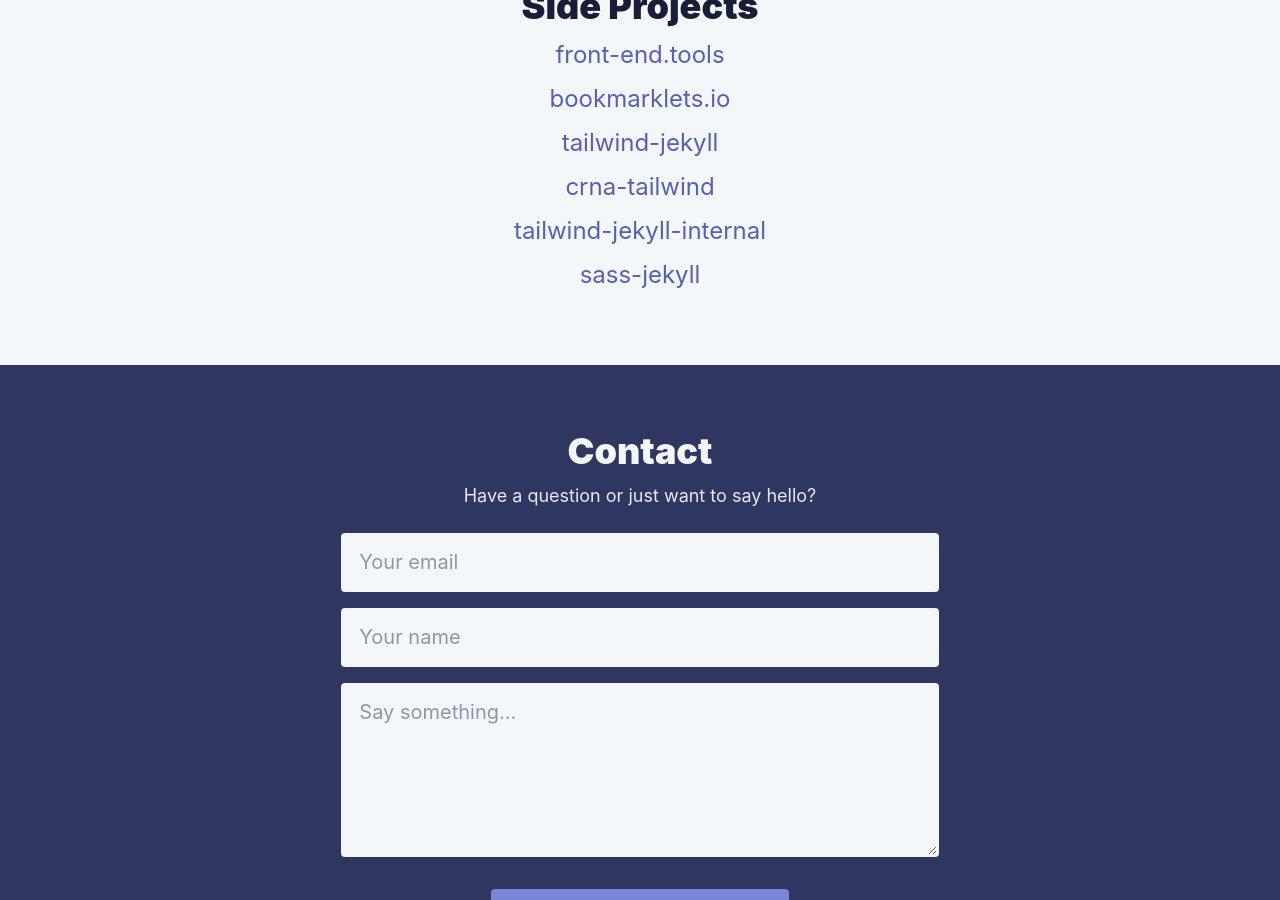
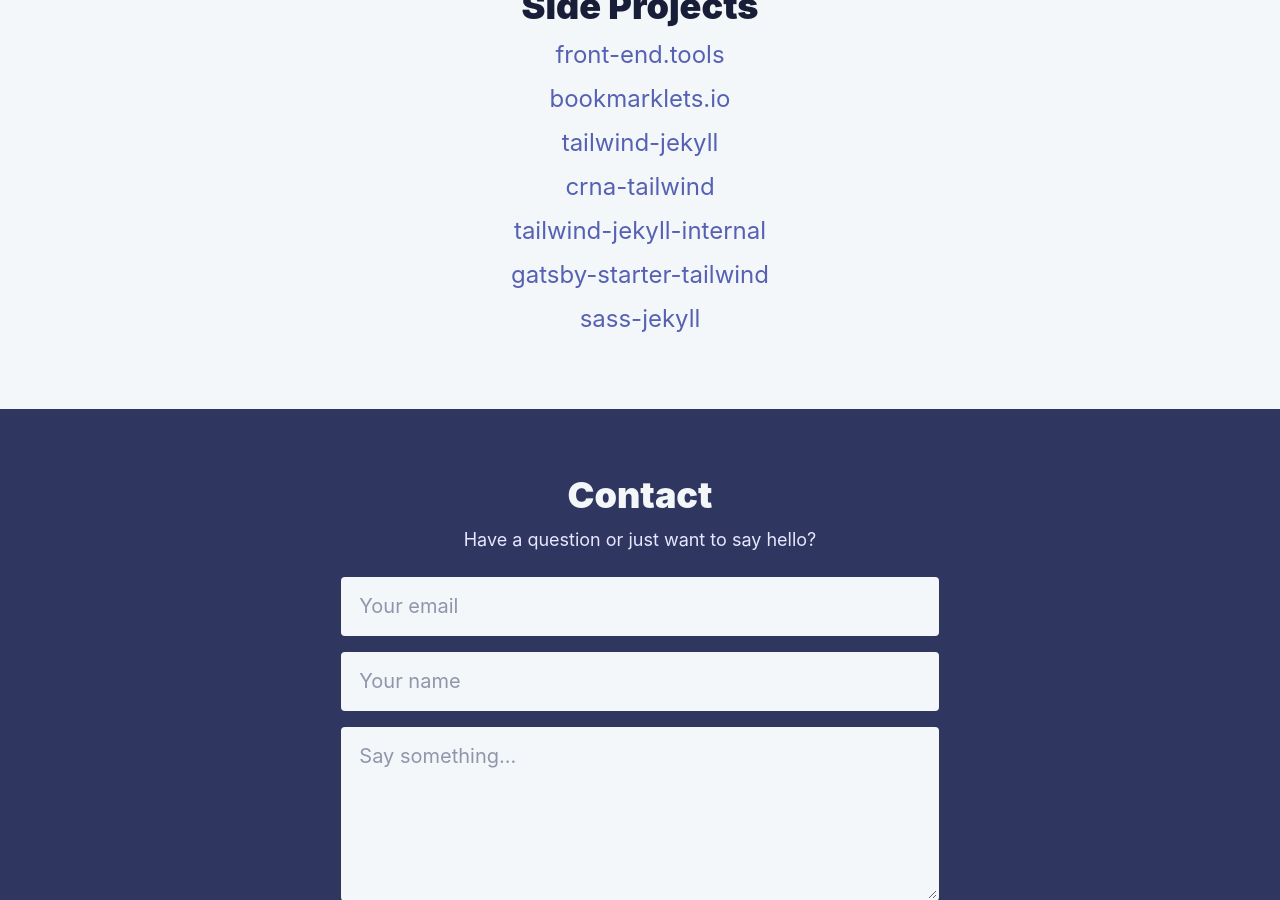
Before and after one commit to scottwater/taylorbryant.github.io, a Jekyll site: the page built from index.html, in a window 1280 px wide and 900 px high, scrolled down 1254 px. Built offline with Jekyll 4.4.1, drawn with Linux system fonts in a browser that asks for light colours; nearby versions of some CDN libraries.

Commit message:
Update index.html

```diff
--- a/index.html
+++ b/index.html
@@ -61,6 +61,10 @@
   </li>
 
   <li>
+    <a class="text-indigo-dark no-underline hover:underline" href="https://github.com/taylorbryant/gatsby-starter-tailwind" target="_blank">gatsby-starter-tailwind</a>
+  </li>
+
+  <li>
     <a class="text-indigo-dark no-underline hover:underline" href="https://github.com/taylorbryant/sass-jekyll" target="_blank">sass-jekyll</a>
   <li>
 
```
